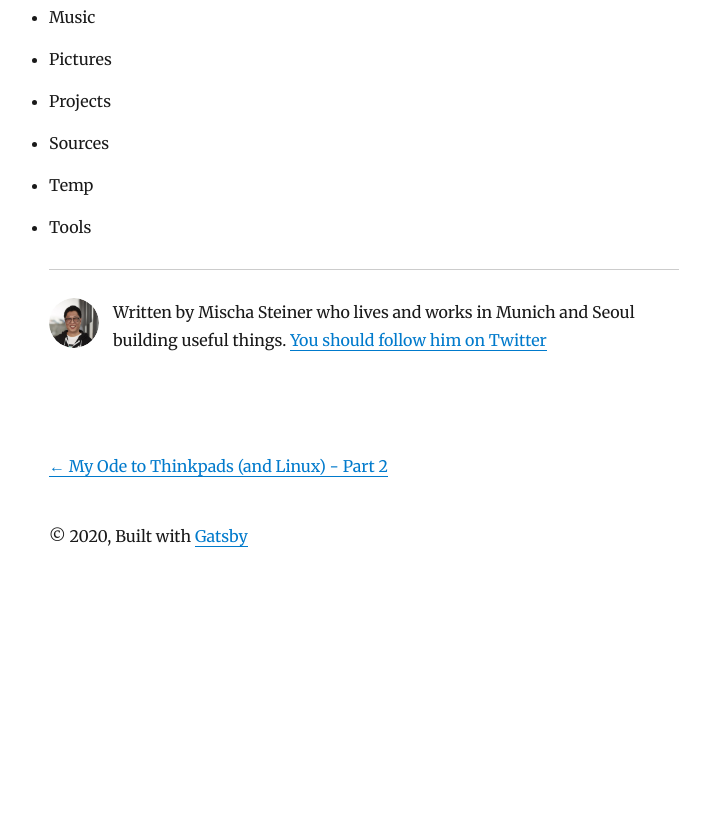
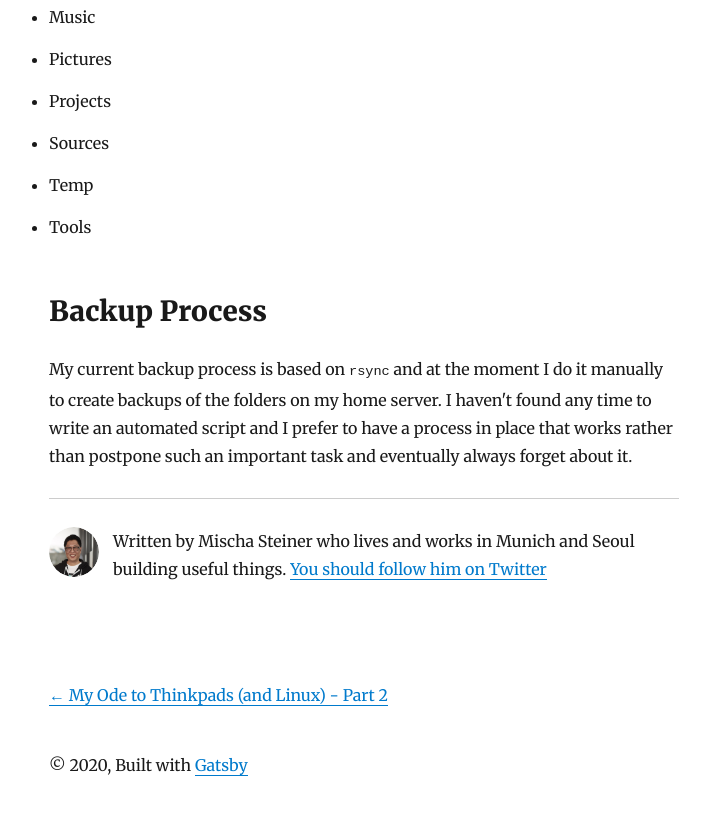
Before and after one commit to benzai10/bzt-website, a Gatsby site: page /folder-organization/ in a window 1280 px wide. Shown: the part 615-1430 px from the top of the page, without its empty margins (276-986 px from the left). Before the commit the page ends 1207 px from the top, so only its background shows below. Built offline with nearby package versions, Linux system fonts and the light colour scheme; Gatsby itself is replaced by a stand-in of ours; some packages are replaced by stand-ins of ours.

Commit message:
add paragraph to last article

````diff
--- a/content/blog/folder-organization/index.md
+++ b/content/blog/folder-organization/index.md
@@ -20,3 +20,11 @@ My Home Directory
 - Sources
 - Temp
 - Tools
+
+Backup Process
+---
+My current backup process is based on ```rsync``` and at the moment I
+do it manually to create backups of the folders on my home server. I
+haven't found any time to write an automated script and I prefer to
+have a process in place that works rather than postpone such an
+important task and eventually always forget about it.
````
